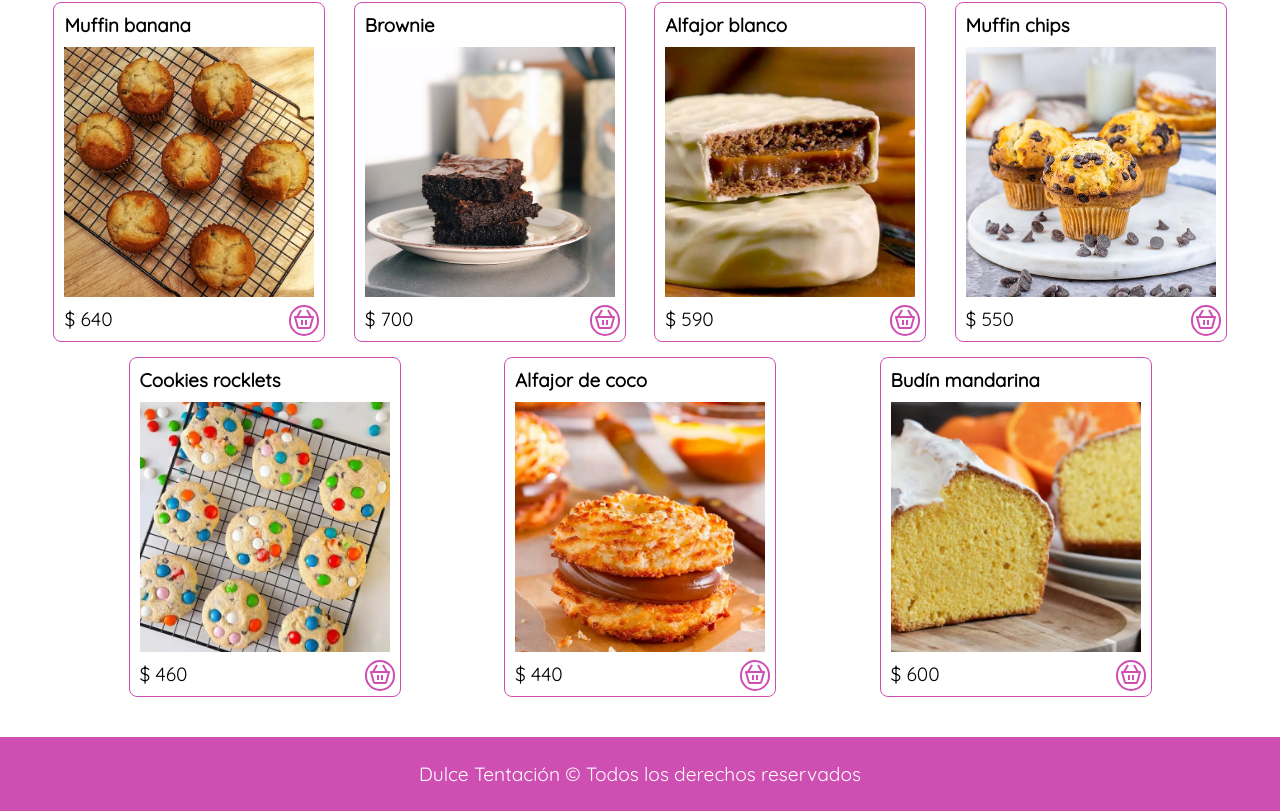
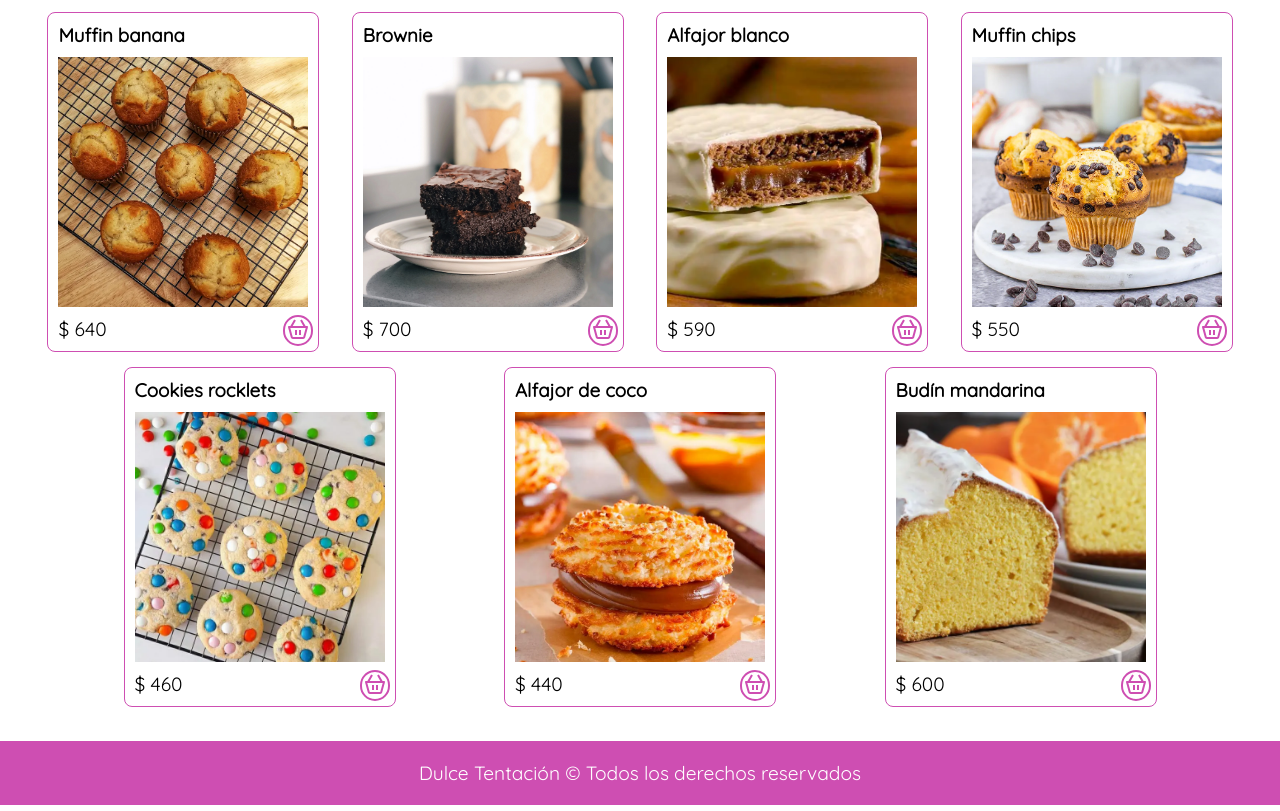
Before and after one commit to micaelamerino/dulce-tentacion, a plain HTML site: page index.html in a window 1280 px wide. Shown: the part 852-1663 px from the top of the page. Drawn offline with Linux system fonts and the light colour scheme.

Commit message:
Fijar el footer debajo

```diff
--- a/css/styles.css
+++ b/css/styles.css
@@ -13,6 +13,12 @@
     --fucsia: #ce4eb2;
     --gris: #bebebe;
     --rojo: #a11a1a;
+}
+
+body {
+    position: relative;
+    min-height: 100vh;
+    padding-bottom: 3em;
 }
 
 body,
@@ -133,9 +139,8 @@ input {
     object-fit: cover;
 }
 
-#resultados {
-    margin: 40px 0;
-    padding: 0 40px;
+.resultados {
+    padding: 50px 30px;
     display: flex;
     flex-wrap: wrap;
     justify-content: space-evenly;
@@ -271,7 +276,10 @@ footer {
     justify-content: center;
     background-color: var(--fucsia);
     color: #ffffff;
-    padding: 25px 0;
+    padding: 20px 0;
+    position: absolute;
+    bottom: 0;
+    width: 100%;
 }
 
 @media (min-width: 576px) {
--- a/index.html
+++ b/index.html
@@ -18,6 +18,7 @@
     <script defer src="/js/cart.js"></script>
   </head>
   <body>
+
     <header>
       <div class="logo">
         <img
@@ -46,7 +47,7 @@
       </div>
     </header>
 
-    <main id="resultados"></main>
+    <main id="resultados" class="resultados"></main>
 
     <section id="contentCart" class="content-cart"></section>
 
--- a/js/script.js
+++ b/js/script.js
@@ -57,7 +57,7 @@ const getData = async () => {
     function searchResults(e) {
       e.preventDefault();
       const inputValue = document.getElementById("input").value;
-      const search = data.filter((p) => p.nombre.includes(inputValue));
+      const search = data.filter((p) => p.nombre.toLowerCase().includes(inputValue.toLowerCase()));
       if (inputValue == "") {
         notFilter.innerHTML = `<p>*Debe ingresar un dato</p>`;
       } else if (search.length > 0) {
```
Also changed, not shown: 1 other file.
